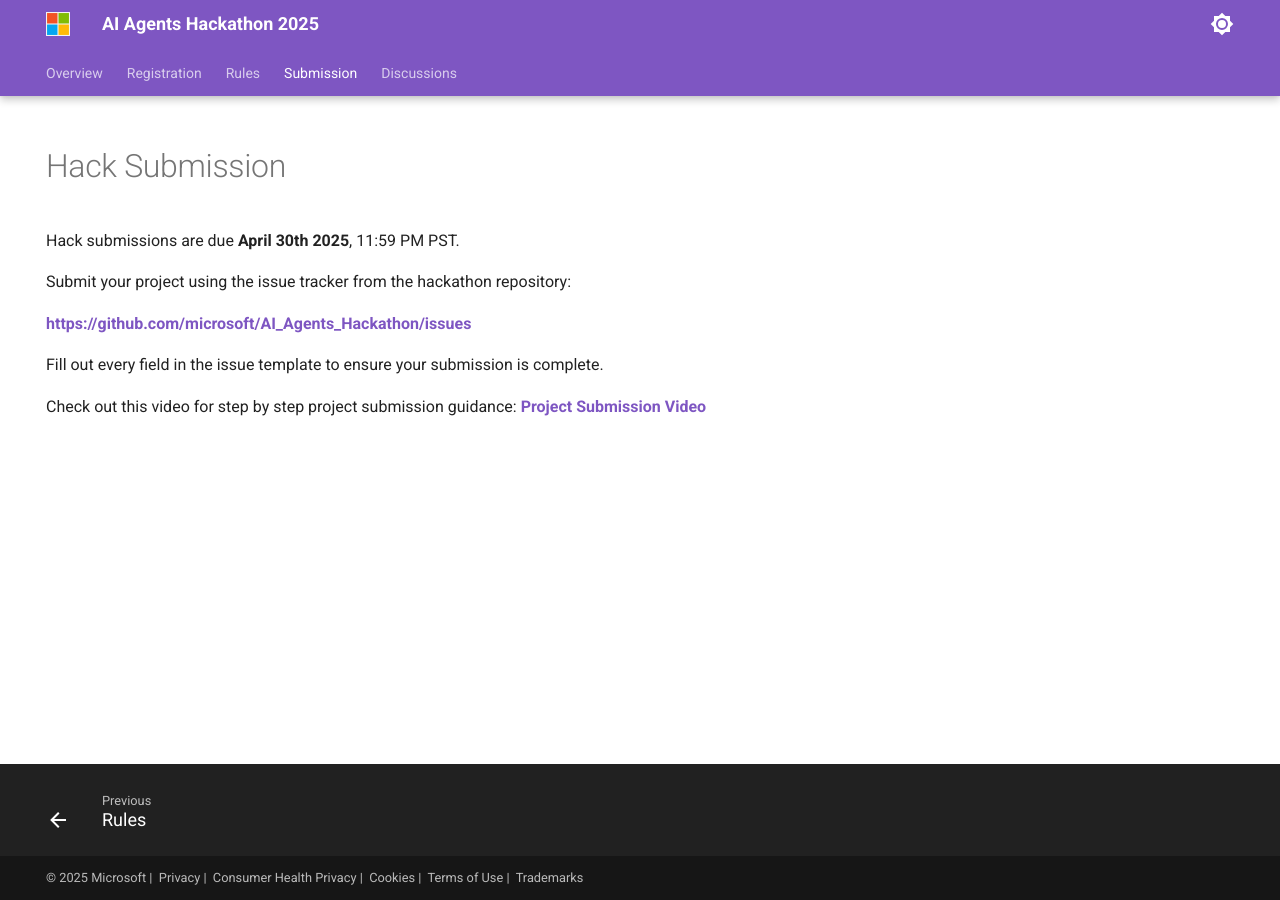
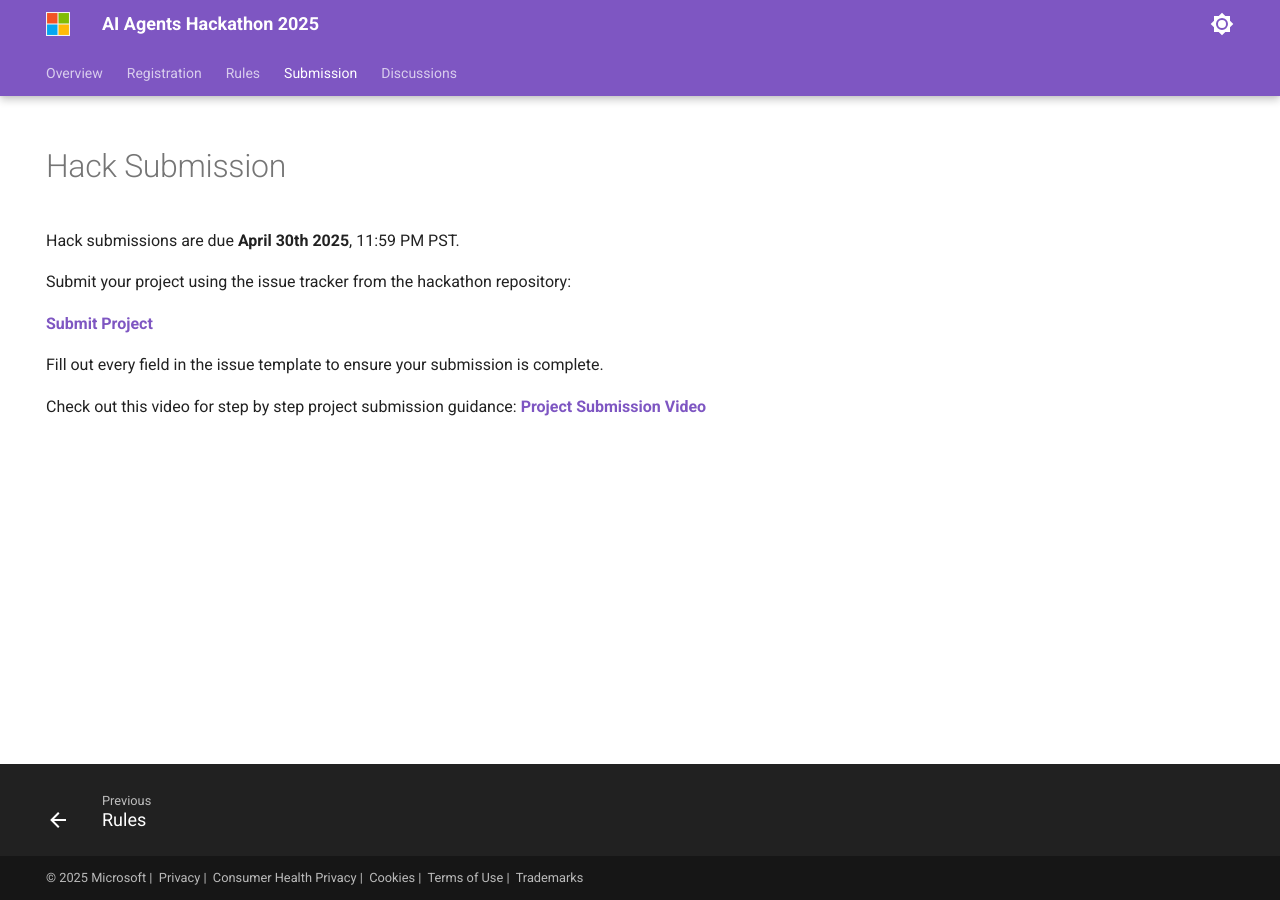
Before and after one commit to nitya/AI_Agents_Hackathon, an MkDocs documentation site: the page built from docs/submission.md, in a window 1280 px wide. Built offline with MkDocs 1.6.1 and Material for MkDocs 9.7.7, drawn with Linux system fonts in a browser that asks for light colours.

Commit message:
Update submission.md

```diff
--- a/docs/submission.md
+++ b/docs/submission.md
@@ -9,7 +9,7 @@ Hack submissions are due **April 30th 2025**, 11:59 PM PST.
 
 Submit your project using the issue tracker from the hackathon repository:
 
-**[https://github.com/microsoft/AI_Agents_Hackathon/issues](https://github.com/microsoft/AI_Agents_Hackathon/issues)**
+**[Submit Project](https://github.com/microsoft/AI_Agents_Hackathon/issues/new/choose)**
 
 Fill out every field in the issue template to ensure your submission is complete.
 
```
